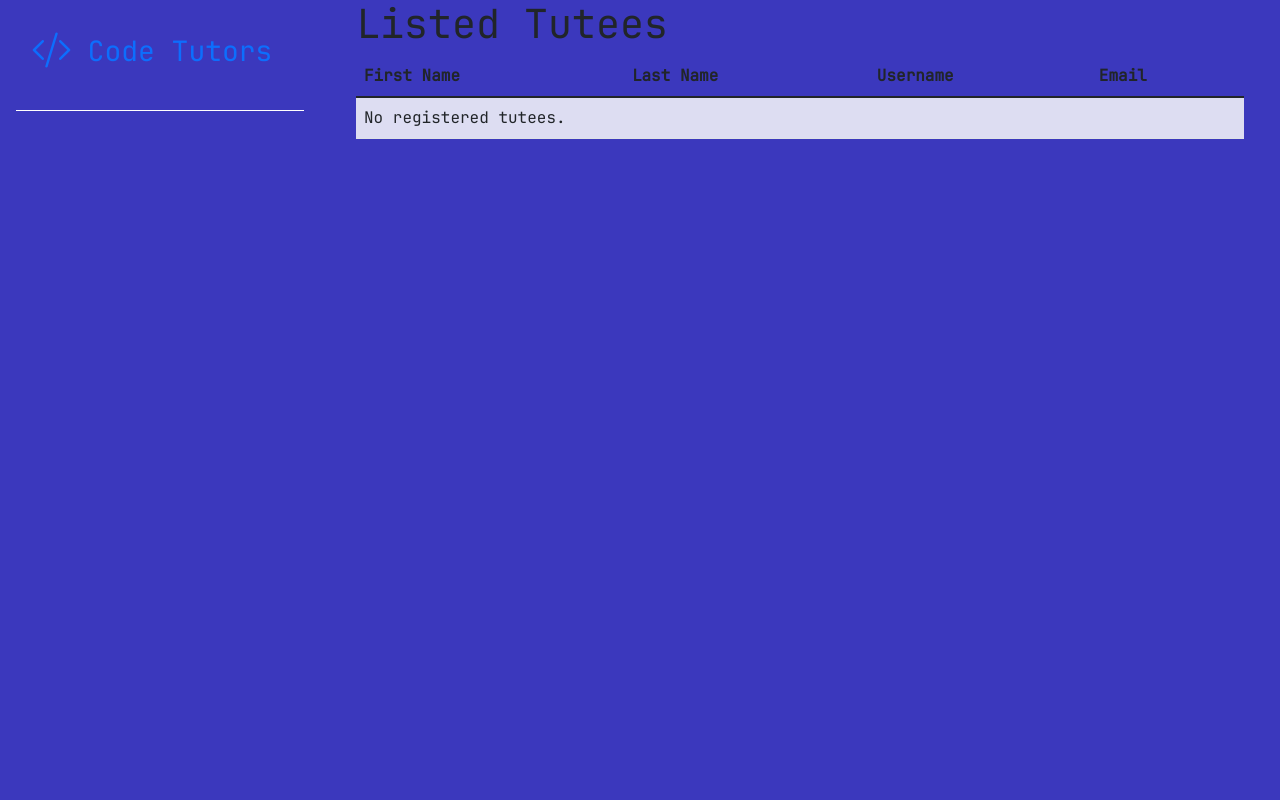
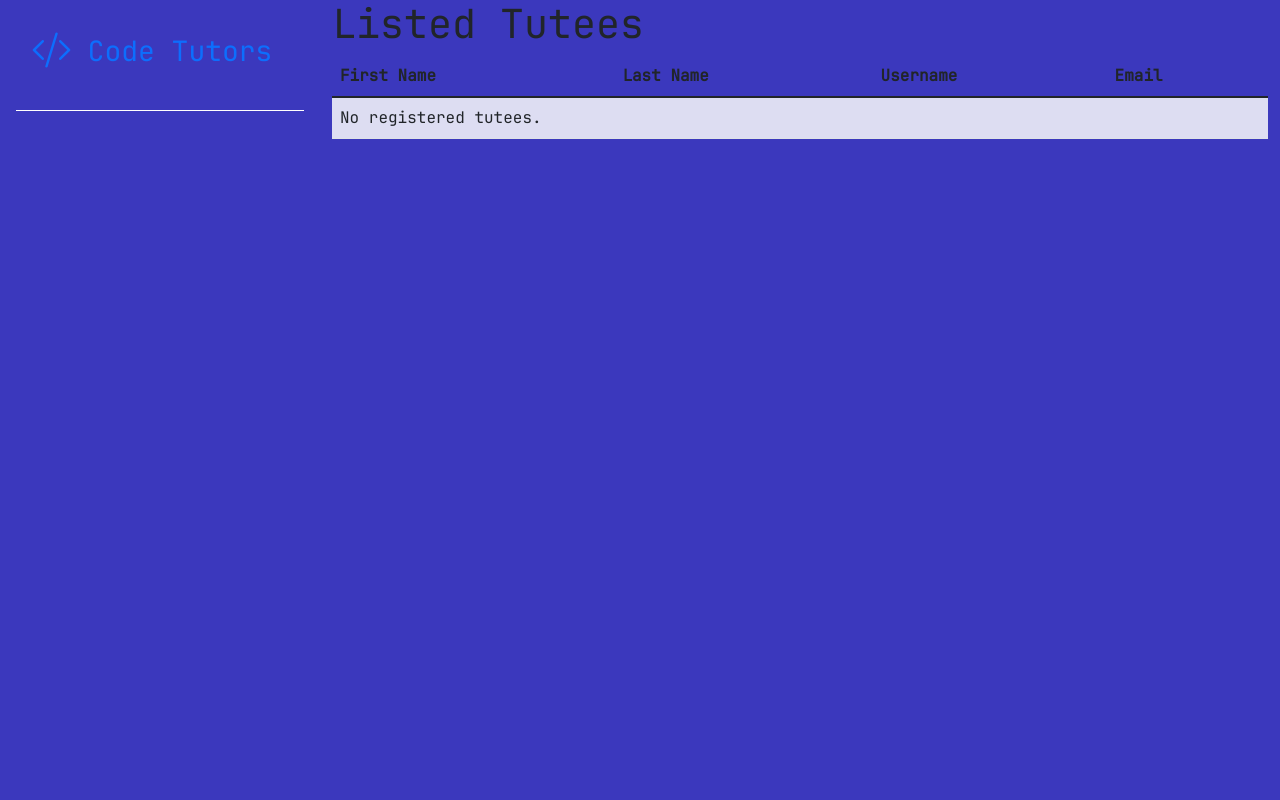
Before and after one commit to Lluc4s/SEG-SGP, a Django app: template tutorials/templates/tutees.html in a window 1280 px wide. Run offline with Django 3.2, Linux system fonts and the light colour scheme; the template is opened without the code that fills it, so the values that code supplies are empty; some libraries are stand-ins or nearby versions.

Commit message:
change "container" to "w-100"

```diff
--- a/tutorials/templates/dashboard.html
+++ b/tutorials/templates/dashboard.html
@@ -1,6 +1,6 @@
 {% extends 'base_content.html' %}
 {% block content %}
-<div class="container">
+<div class="w-100">
   <div class="row">
     <div class="col-12">
       <h1>Bookings</h1>
--- a/tutorials/templates/tutees.html
+++ b/tutorials/templates/tutees.html
@@ -1,6 +1,6 @@
 {% extends 'base_content.html' %}
 {% block content %}
-<div class="container">
+<div class="w-100">
   <div class="row">
     <div class="col-12">
       <h1>Listed Tutees</h1>
--- a/tutorials/templates/tutors.html
+++ b/tutorials/templates/tutors.html
@@ -1,6 +1,6 @@
 {% extends 'base_content.html' %}
 {% block content %}
-<div class="container">
+<div class="w-100">
   <div class="row">
     <div class="col-12">
       <h1>Listed Tutors</h1>
```
